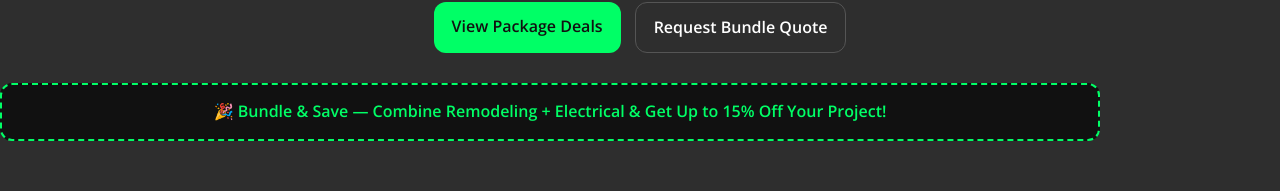
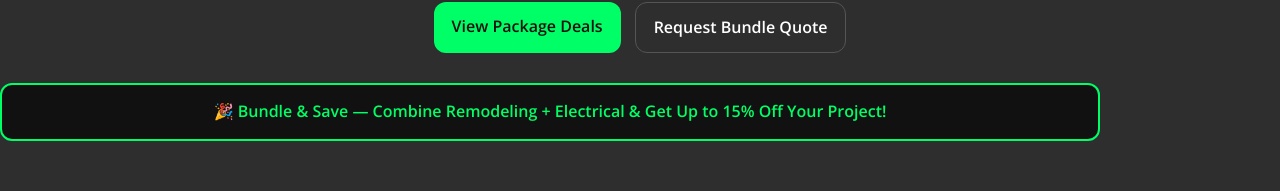
Before and after one commit to ampdupremodeling/github.io, a plain HTML site: page packages.html in a window 1280 px wide. Shown: the part 347-538 px from the top of the page. Drawn offline with nearby package versions, Linux system fonts and the light colour scheme.

Commit message:
Change promo-banner border style from dashed to solid

```diff
--- a/packages.html
+++ b/packages.html
@@ -38,7 +38,7 @@
 
 .promo-banner {
   background: #111;
-  border: 2px dashed var(--accent);
+  border: 2px solid var(--accent);
   padding: 14px;
   text-align: center;
   font-weight: 700;
```
